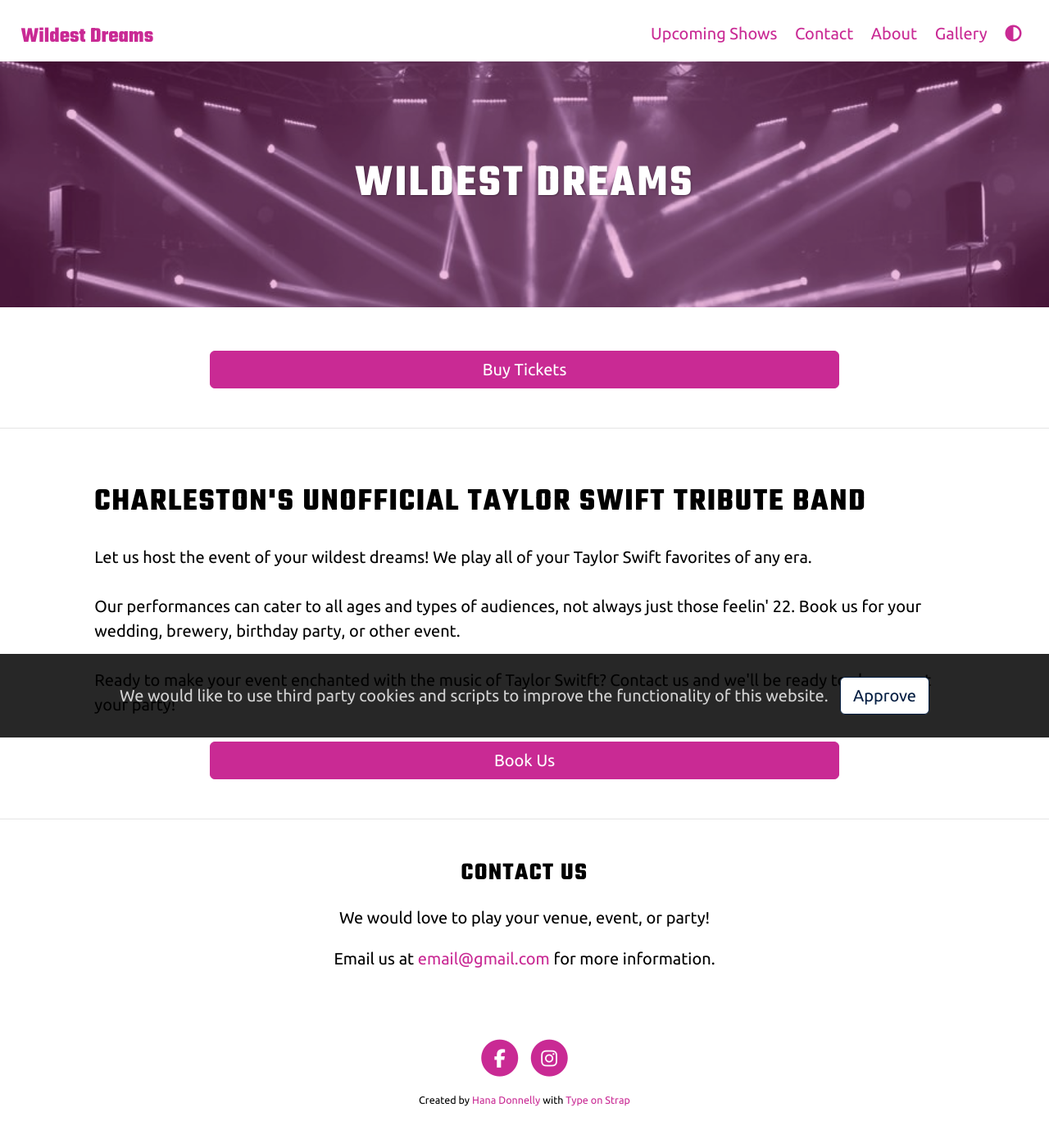
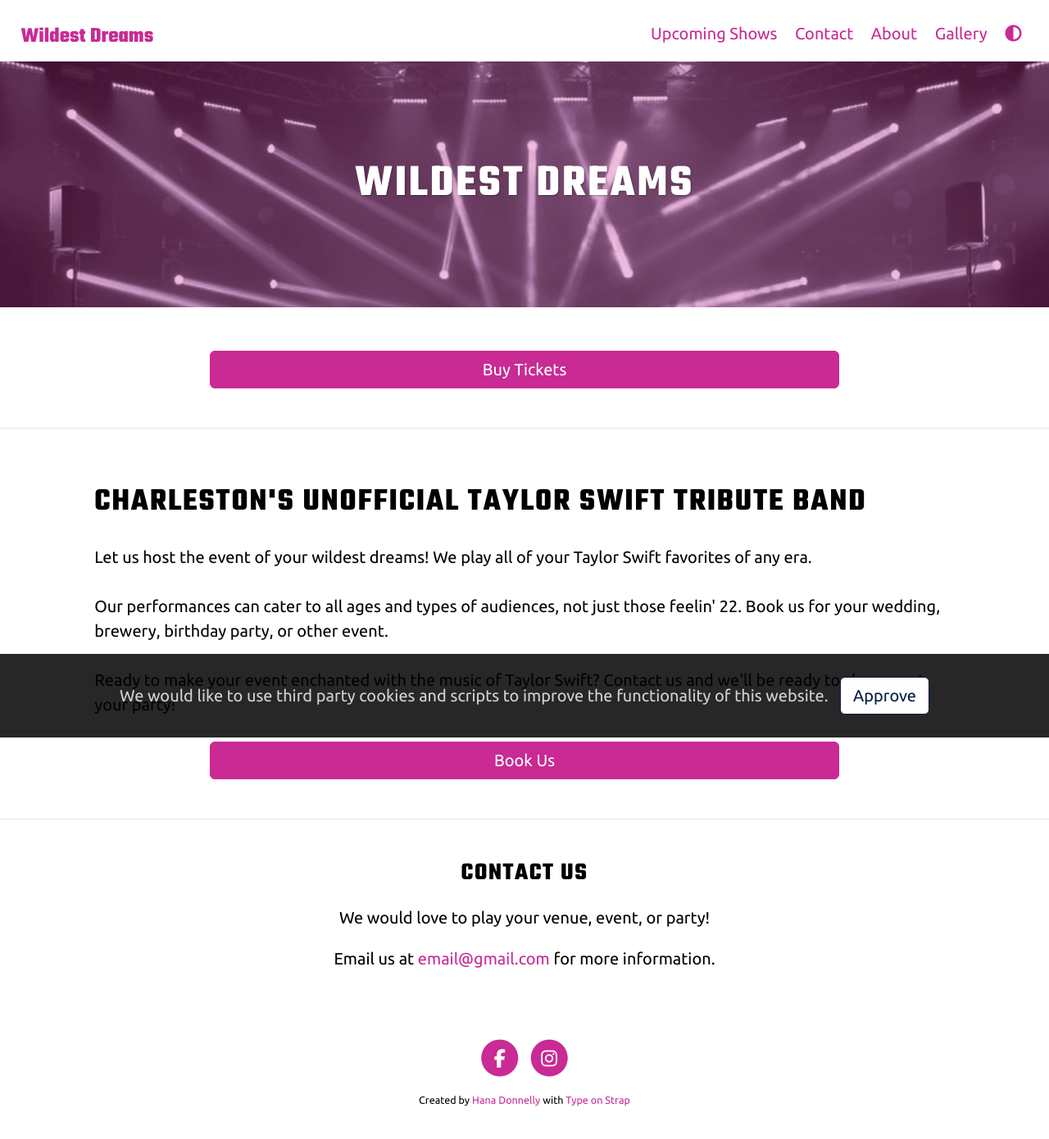
Before and after one commit to hanaEdonnelly/WildestDreams, a Jekyll site: the page built from index.html, in a window 1280 px wide. Shown: the whole page at 82% size. Built offline with Jekyll 4.4.1, drawn with Linux system fonts in a browser that asks for light colours.

Commit message:
Fix typos in event description text

```diff
--- a/_layouts/home.liquid
+++ b/_layouts/home.liquid
@@ -42,8 +42,8 @@
             <div class="excerpt">
                 <p>Let us host the event of your wildest dreams!
                 We play all of your Taylor Swift favorites of any era.<br><br>
-                Our performances can cater to all ages and types of audiences, not always just those feelin' 22. Book us for your wedding, brewery, birthday party, or other event.<br><br>
-                Ready to make your event enchanted with the music of Taylor Switft? Contact us and we'll be ready to show up at your party!</p>
+                Our performances can cater to all ages and types of audiences, not just those feelin' 22. Book us for your wedding, brewery, birthday party, or other event.<br><br>
+                Ready to make your event enchanted with the music of Taylor Swift? Contact us and we'll be ready to show up at your party!</p>
             </div>
             <div class="button-container">
                 <a href="mailto:email@gmail.com" class="button-inverse">Book Us</a>
```
